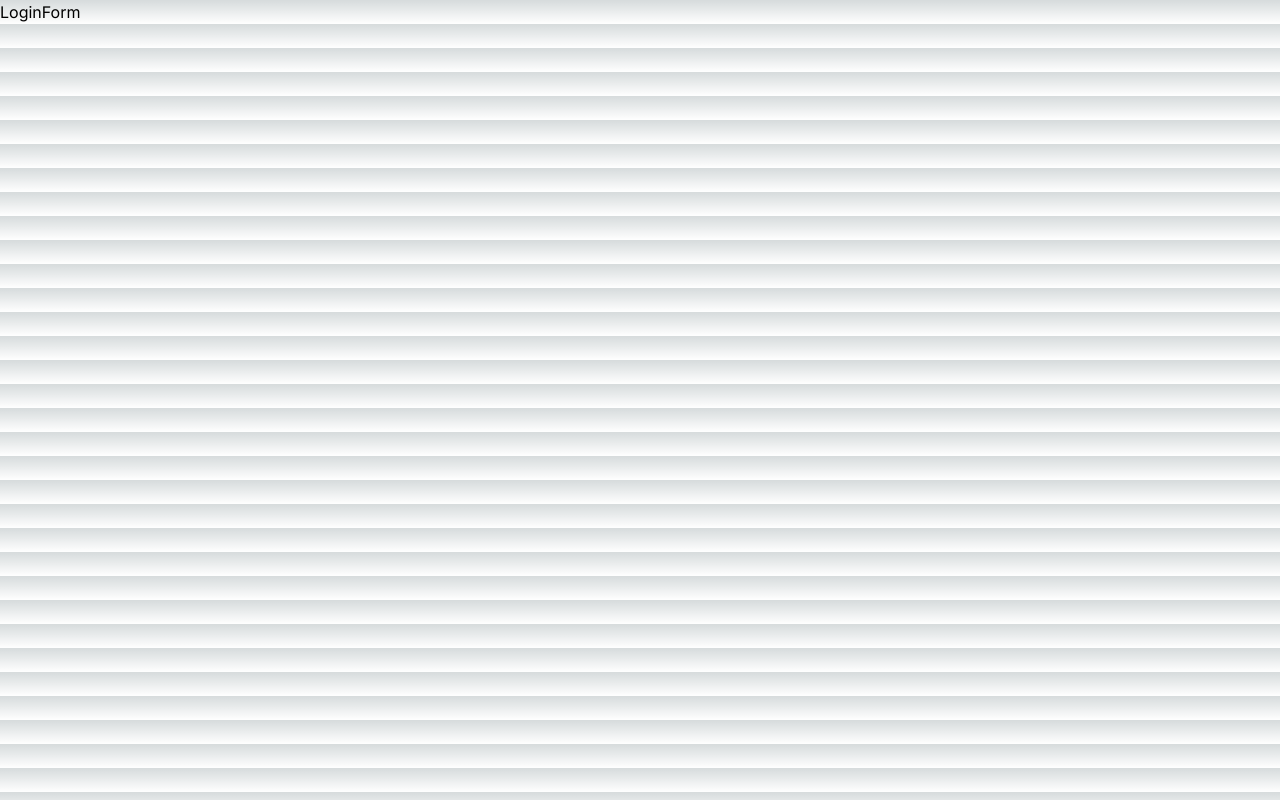
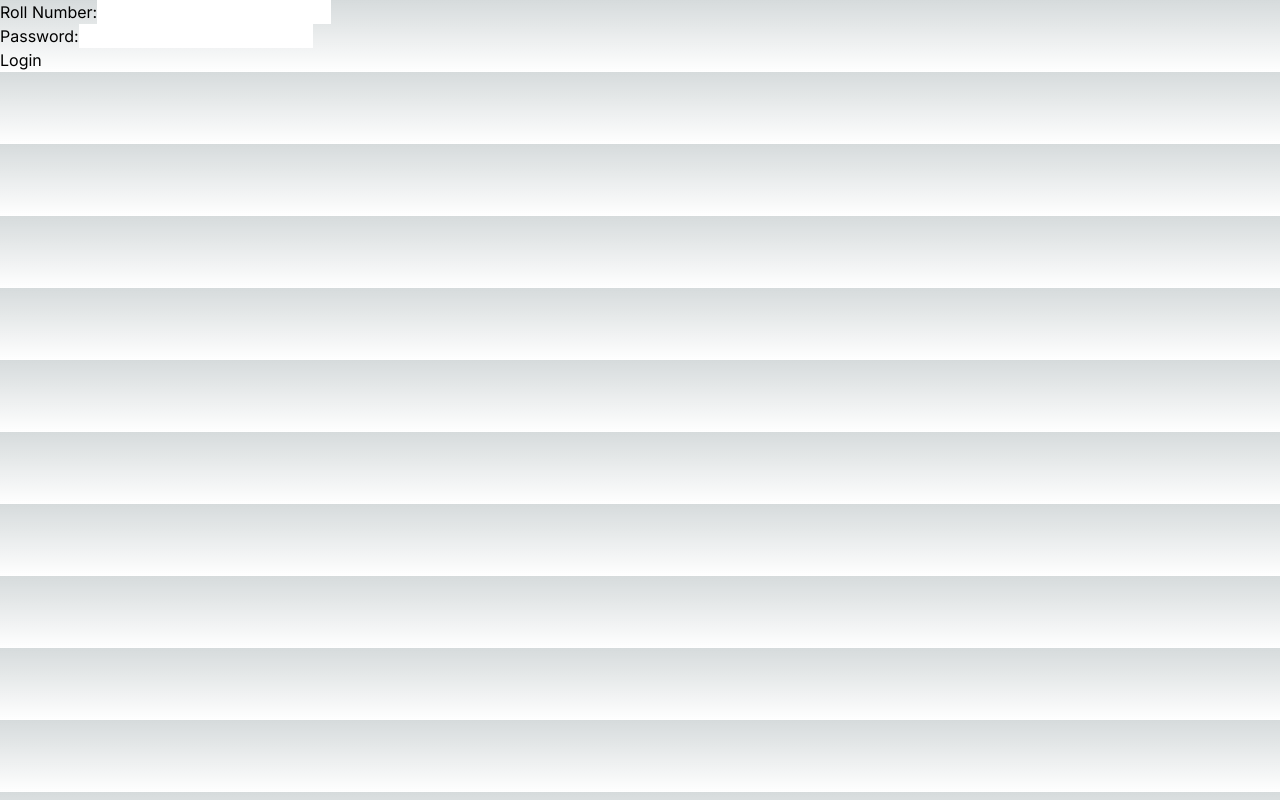
Before and after one commit to CodeMaster17/CommuneSphere, a Next.js app: page /dashboard/login in a window 1280 px wide. Built offline with nearby package versions, Linux system fonts and the light colour scheme.

Commit message:
feat: login form

```diff
--- a/components/auth/LoginForm.tsx
+++ b/components/auth/LoginForm.tsx
@@ -1,11 +1,65 @@
-import React from 'react'
+// LoginForm.tsx
 
-const LoginForm = () => {
-    return (
-        <div>
-            LoginForm
-        </div>
-    )
-}
+import React, { useState } from 'react';
 
-export default LoginForm
+const LoginForm: React.FC = () => {
+  const [rollNumber, setRollNumber] = useState('');
+  const [password, setPassword] = useState('');
+
+  const handleLogin = async () => {
+
+    if (!rollNumber || !password) {
+      console.error('Please enter both roll number and password.');
+      return;
+    }
+
+    try {
+
+      const response = await fetch('/api/login', {
+        method: 'POST',
+        headers: {
+          'Content-Type': 'application/json',
+        },
+        body: JSON.stringify({
+          rollNumber,
+          password,
+        }),
+      });
+
+      if (response.ok) {
+        console.log('Login successful!');
+
+      } else {
+        console.error('Login failed. Please check your credentials.');
+      }
+    } catch (error) {
+      console.error('An error occurred during login:', error);
+    }
+  };
+
+  return (
+    <div>
+      <label>
+        Roll Number:
+        <input
+          type="text"
+          value={rollNumber}
+          onChange={(e) => setRollNumber(e.target.value)}
+        />
+      </label>
+      <br />
+      <label>
+        Password:
+        <input
+          type="password"
+          value={password}
+          onChange={(e) => setPassword(e.target.value)}
+        />
+      </label>
+      <br />
+      <button onClick={handleLogin}>Login</button>
+    </div>
+  );
+};
+
+export default LoginForm;
```
